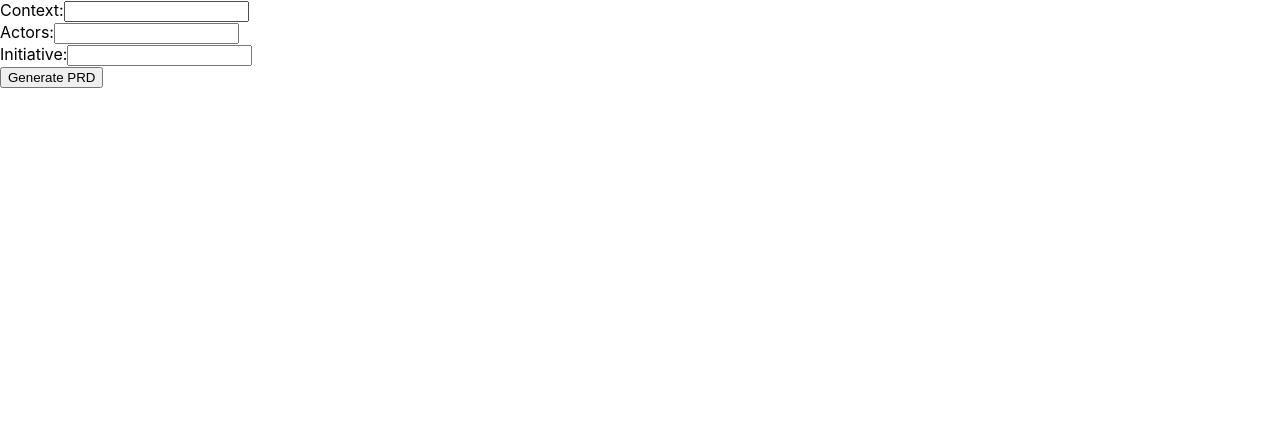
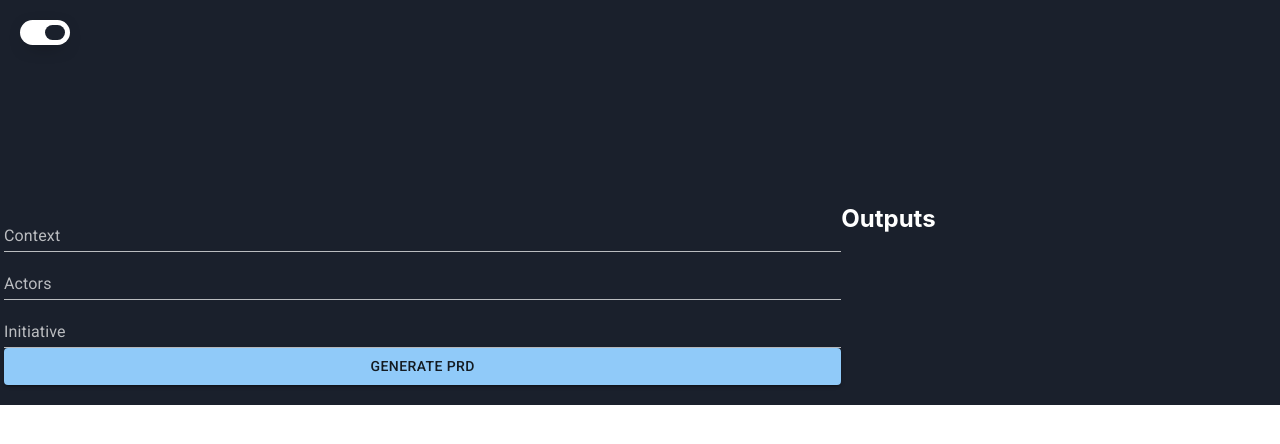
Before and after one commit to OdranHUSSON/AutomateIQ-Client, a React (Create React App) app: page / in a window 1280 px wide. Shown: the top 444 px of the page. Built offline with nearby package versions, Linux system fonts and the light colour scheme; no server answers.

Commit message:
:hammer: add docker make the basic react app work, socket works api call too

```diff
--- /dev/null
+++ b/public/index.css
@@ -0,0 +1,82 @@
+*,
+*:before,
+*:after {
+  box-sizing: border-box;
+  margin: 0;
+}
+
+body {
+  color: #1a202c;
+  transition: color 0.2s ease-in;
+  height: 100%;
+  min-height: 100%;
+}
+
+#app {
+  height: 100vh;
+  width: 100%;
+}
+
+main {
+  background-color: #f7fafc;
+  height: 100%;
+  width: 100%;
+  padding: 20px;
+  transition: background-color 0.2s ease-in;
+}
+
+header {
+  position: absolute;
+}
+
+#toggle {
+  width: 50px;
+  display: flex;
+  padding: 5px;
+  background-color: #1a202c;
+  display: block;
+  border-radius: 1000px;
+  cursor: pointer;
+  box-shadow: 0px 5px 20px -10px #000000;
+  transition: background-color 0.2s ease-in;
+}
+#toggle .toggle-inner {
+  width: 20px;
+  height: 15px;
+  background-color: white;
+  border-radius: 1000px;
+  transition: margin-left 0.2s ease-in, background-color 0.2s ease-in;
+}
+#toggle .toggle-inner.toggle-active {
+  margin-left: 20px;
+}
+
+#container {
+  display: flex;
+  height: 100%;
+  width: 100%;
+  padding-top: 200px;
+  align-items: center;
+  justify-content: center;
+  flex-direction: column;
+}
+#container h1 {
+  padding: 0;
+  margin: 0 0 10px 0;
+}
+#container p {
+  opacity: 0.8;
+}
+
+.dark-mode {
+  color: white;
+}
+.dark-mode main {
+  background-color: #1a202c;
+}
+.dark-mode #toggle {
+  background-color: white;
+}
+.dark-mode #toggle .toggle-inner {
+  background-color: #1a202c;
+}
--- a/public/index.html
+++ b/public/index.html
@@ -5,6 +5,14 @@
     <link rel="icon" href="%PUBLIC_URL%/favicon.ico" />
     <meta name="viewport" content="width=device-width, initial-scale=1" />
     <meta name="theme-color" content="#000000" />
+    <link
+      rel="stylesheet"
+      href="https://fonts.googleapis.com/css?family=Roboto:300,400,500,700&display=swap"
+    />
+    <link
+    rel="stylesheet"
+    href="index.css"
+  />
     <meta
       name="description"
       content="Web site created using create-react-app"
--- a/src/App.js
+++ b/src/App.js
@@ -1,6 +1,8 @@
 import React, { useState } from 'react';
 import io from 'socket.io-client';
 import axios from 'axios';
+import { TextField, Button, createTheme, ThemeProvider, Grid, Form } from '@mui/material';
+
 
 const apiUrl = 'http://localhost:3000';
 const socket = io(apiUrl);
@@ -65,25 +67,56 @@ function App() {
     }
   };
 
+  function Header() {
+    const [ darkMode, setDarkMode ] = React.useState(true)
+
+    React.useEffect(() => {
+      const body = document.body
+      const toggle = document.querySelector('.toggle-inner')
+
+      // If dark mode is enabled - adds classes to update dark-mode styling.
+      // Else, removes and styling is as normal.
+      if( darkMode === true ) {
+        body.classList.add('dark-mode')
+        toggle.classList.add('toggle-active')
+      } else {
+        body.classList.remove('dark-mode')
+        toggle.classList.remove('toggle-active')
+      }
+    }, [darkMode])
+
     return (
+      <header>
+        <div
+          id="toggle"
+          onClick={() => darkMode === false ? setDarkMode(true) : setDarkMode(false)}
+        >
+          <div className="toggle-inner"/>
+        </div>
+      </header>
+    )
+  }
+
+  const darkTheme = createTheme({
+    palette: {
+      mode: 'dark',
+    },
+  });
+
+
+  return (
+    <ThemeProvider theme={darkTheme}>
+    <main>
+      <Header />
+      <div id="container">
+      <Grid container spacing={2}>
+        <Grid xs={8}>
           <div>
             <form onSubmit={handleSubmit}>
-        <label>
-          Context:
-          <input type="text" name="context" value={details.context} onChange={handleInputChange} />
-        </label>
-        <br />
-        <label>
-          Actors:
-          <input type="text" name="actors" value={details.actors} onChange={handleInputChange} />
-        </label>
-        <br />
-        <label>
-          Initiative:
-          <input type="text" name="initiative" value={details.initiative} onChange={handleInputChange} />
-        </label>
-        <br />
-        <button type="submit">Generate PRD</button>
+            <TextField fullWidth id="standard-basic" onChange={handleInputChange} label="Context" variant="standard"  name="context"/>
+            <TextField fullWidth id="standard-basic" onChange={handleInputChange} label="Actors" variant="standard"  name="actors"/>
+            <TextField fullWidth id="standard-basic" onChange={handleInputChange} label="Initiative" variant="standard"  name="initiative"/>
+            <Button fullWidth variant="contained" type="submit">Generate PRD</Button>
             </form>
             {jobId && (
               <div>
@@ -93,6 +126,14 @@ function App() {
               </div>
             )}
           </div>
+        </Grid>
+        <Grid xs={4}>
+          <h2>Outputs</h2>
+        </Grid>
+      </Grid>
+      </div>
+    </main>
+    </ThemeProvider>
   );
 }
 
```
Also changed, not shown: docker-compose.yml (added, +9 -0 lines), package.json (+7 -0 lines), 2 other files (tests, documents, lock files or other folders). Lines whose indentation alone changed are shown as unchanged.
